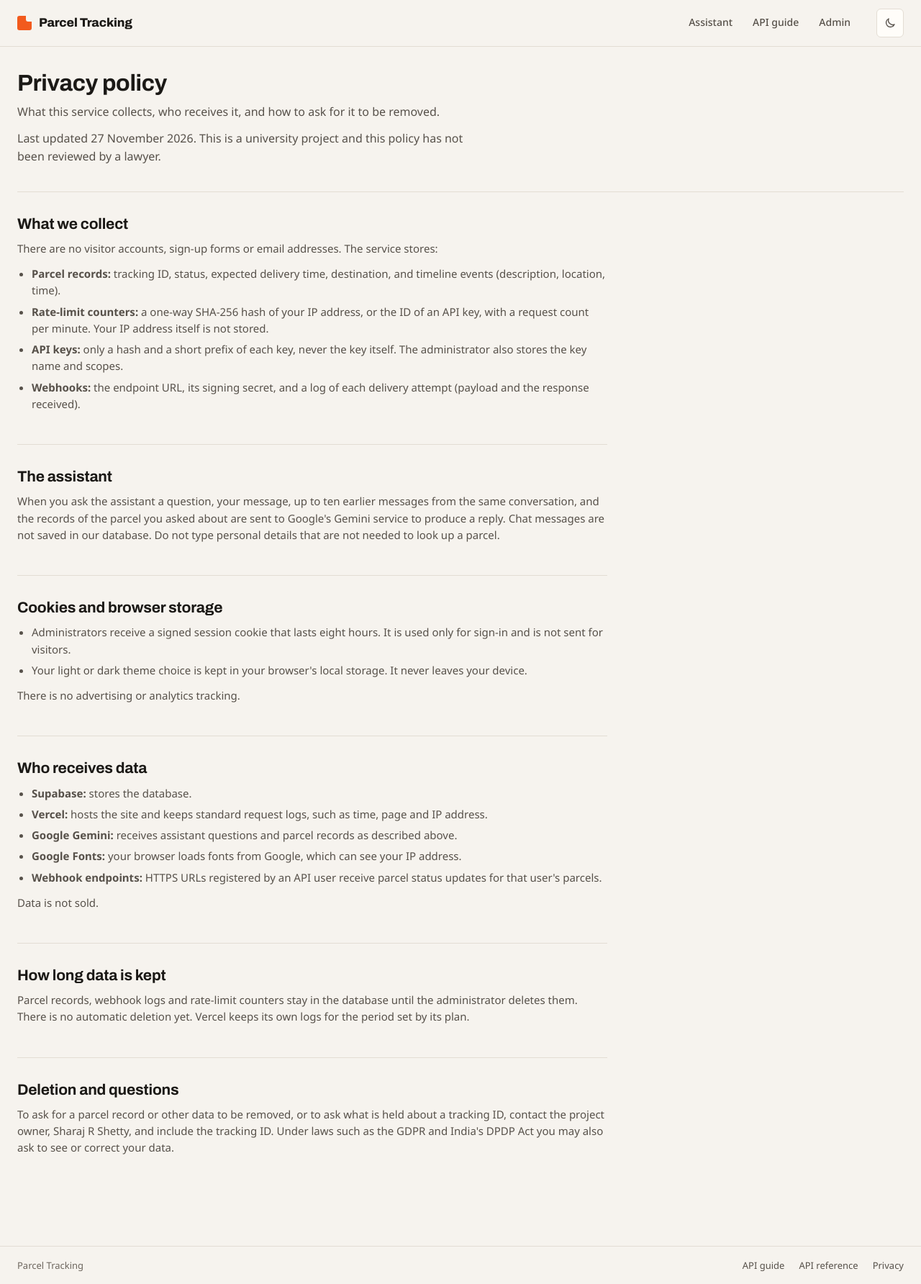
After one commit to SHARAJ379/Parcel-Tracking, a FastAPI app: page /privacy in a window 1280 px wide. The commit adds this page. Shown: the whole page at 72% size. Run offline with FastAPI, Linux system fonts and the light colour scheme.

Commit message:
feat: add privacy policy page and link preview tags
Adds /privacy (linked from the footer) describing what the service stores
and which third parties receive data. Adds Open Graph and Twitter card
tags with a 1200x630 preview image so shared links show a card.

Co-Authored-By: Claude Sonnet 5.5 <noreply@anthropic.com>

```diff
--- a/app.py
+++ b/app.py
@@ -1006,6 +1006,11 @@ def docs_guide(request: Request) -> HTMLResponse:
     return templates.TemplateResponse(request, "docs_guide.html", {})
 
 
+@app.get("/privacy", response_class=HTMLResponse)
+def privacy_policy(request: Request) -> HTMLResponse:
+    return templates.TemplateResponse(request, "privacy.html", {})
+
+
 @app.post("/api/v1/parcels", status_code=201)
 def create_parcel(
     payload: ParcelCreate,
--- a/static/styles.css
+++ b/static/styles.css
@@ -420,6 +420,8 @@ td .tracking-code { overflow-wrap: normal; white-space: nowrap; }
 .docs-section h2 { display: flex; flex-wrap: wrap; align-items: baseline; gap: 4px 12px; margin-bottom: 10px; font-size: 21px; }
 .docs-section h3 { margin-top: 20px; }
 .docs-section p { color: var(--text-secondary); }
+.docs-section ul { margin: 0 0 12px; padding-left: 20px; color: var(--text-secondary); }
+.docs-section li { margin-bottom: 6px; }
 .method-label { padding: 2px 8px; border: 1px solid var(--border); border-radius: var(--radius-small); color: var(--text-secondary); background: var(--surface-muted); font-family: var(--font-mono); font-size: 12px; font-stretch: normal; font-weight: 500; letter-spacing: 0; }
 .docs-section p code, .docs-section li code { padding: 1px 5px; border: 1px solid var(--border); border-radius: var(--radius-small); background: var(--surface-muted); font-size: 13px; }
 .code-block { position: relative; margin: 12px 0; }
--- a/templates/base.html
+++ b/templates/base.html
@@ -3,9 +3,25 @@
 <head>
   <meta charset="utf-8">
   <meta name="viewport" content="width=device-width, initial-scale=1">
-  <meta name="description" content="Parcel tracking and delivery assistant.">
+  {% set page_description %}{% block description %}Track a parcel and ask the delivery assistant in English, Hindi or Kannada.{% endblock %}{% endset %}
+  {% set page_title %}{% block title %}Parcel Tracking{% endblock %} · Parcel Tracking{% endset %}
+  <meta name="description" content="{{ page_description }}">
   <meta name="color-scheme" content="light dark">
-  <title>{% block title %}Parcel Tracking{% endblock %} · Parcel Tracking</title>
+  <title>{{ page_title }}</title>
+  {# Link previews (WhatsApp, LinkedIn, X) read these tags. #}
+  <meta property="og:type" content="website">
+  <meta property="og:site_name" content="Parcel Tracking">
+  <meta property="og:title" content="{{ page_title }}">
+  <meta property="og:description" content="{{ page_description }}">
+  <meta property="og:url" content="{{ request.url }}">
+  <meta property="og:image" content="{{ request.url_for('static', path='og-image.png') }}">
+  <meta property="og:image:width" content="1200">
+  <meta property="og:image:height" content="630">
+  <meta property="og:image:alt" content="Parcel Tracking: track a parcel and ask the delivery assistant.">
+  <meta name="twitter:card" content="summary_large_image">
+  <meta name="twitter:title" content="{{ page_title }}">
+  <meta name="twitter:description" content="{{ page_description }}">
+  <meta name="twitter:image" content="{{ request.url_for('static', path='og-image.png') }}">
   {# Apply the saved theme before the page paints, so there is no flash. #}
   <script>try { var t = localStorage.getItem("theme"); if (t === "light" || t === "dark") document.documentElement.dataset.theme = t; } catch (e) {}</script>
   <link rel="preconnect" href="https://fonts.googleapis.com">
@@ -36,7 +52,7 @@
   <footer class="site-footer">
     <div class="footer-inner">
       <span>Parcel Tracking</span>
-      <span class="footer-links"><a href="/docs-guide">API guide</a><a href="/docs">API reference</a></span>
+      <span class="footer-links"><a href="/docs-guide">API guide</a><a href="/docs">API reference</a><a href="/privacy">Privacy</a></span>
     </div>
   </footer>
 </body>
--- /dev/null
+++ b/templates/privacy.html
@@ -0,0 +1,53 @@
+{% extends "base.html" %}
+{% block title %}Privacy policy{% endblock %}
+{% block description %}What data Parcel Tracking collects, who receives it and how to ask for deletion.{% endblock %}
+{% block content %}
+<section class="docs-heading">
+  <h1>Privacy policy</h1>
+  <p>What this service collects, who receives it, and how to ask for it to be removed.</p>
+  <p>Last updated 27 November 2026. This is a university project and this policy has not been reviewed by a lawyer.</p>
+</section>
+<div class="docs-content">
+  <section class="docs-section">
+    <h2>What we collect</h2>
+    <p>There are no visitor accounts, sign-up forms or email addresses. The service stores:</p>
+    <ul>
+      <li><strong>Parcel records:</strong> tracking ID, status, expected delivery time, destination, and timeline events (description, location, time).</li>
+      <li><strong>Rate-limit counters:</strong> a one-way SHA-256 hash of your IP address, or the ID of an API key, with a request count per minute. Your IP address itself is not stored.</li>
+      <li><strong>API keys:</strong> only a hash and a short prefix of each key, never the key itself. The administrator also stores the key name and scopes.</li>
+      <li><strong>Webhooks:</strong> the endpoint URL, its signing secret, and a log of each delivery attempt (payload and the response received).</li>
+    </ul>
+  </section>
+  <section class="docs-section">
+    <h2>The assistant</h2>
+    <p>When you ask the assistant a question, your message, up to ten earlier messages from the same conversation, and the records of the parcel you asked about are sent to Google's Gemini service to produce a reply. Chat messages are not saved in our database. Do not type personal details that are not needed to look up a parcel.</p>
+  </section>
+  <section class="docs-section">
+    <h2>Cookies and browser storage</h2>
+    <ul>
+      <li>Administrators receive a signed session cookie that lasts eight hours. It is used only for sign-in and is not sent for visitors.</li>
+      <li>Your light or dark theme choice is kept in your browser's local storage. It never leaves your device.</li>
+    </ul>
+    <p>There is no advertising or analytics tracking.</p>
+  </section>
+  <section class="docs-section">
+    <h2>Who receives data</h2>
+    <ul>
+      <li><strong>Supabase:</strong> stores the database.</li>
+      <li><strong>Vercel:</strong> hosts the site and keeps standard request logs, such as time, page and IP address.</li>
+      <li><strong>Google Gemini:</strong> receives assistant questions and parcel records as described above.</li>
+      <li><strong>Google Fonts:</strong> your browser loads fonts from Google, which can see your IP address.</li>
+      <li><strong>Webhook endpoints:</strong> HTTPS URLs registered by an API user receive parcel status updates for that user's parcels.</li>
+    </ul>
+    <p>Data is not sold.</p>
+  </section>
+  <section class="docs-section">
+    <h2>How long data is kept</h2>
+    <p>Parcel records, webhook logs and rate-limit counters stay in the database until the administrator deletes them. There is no automatic deletion yet. Vercel keeps its own logs for the period set by its plan.</p>
+  </section>
+  <section class="docs-section">
+    <h2>Deletion and questions</h2>
+    <p>To ask for a parcel record or other data to be removed, or to ask what is held about a tracking ID, contact the project owner, Sharaj R Shetty, and include the tracking ID. Under laws such as the GDPR and India's DPDP Act you may also ask to see or correct your data.</p>
+  </section>
+</div>
+{% endblock %}
```
Also changed, not shown: tests/test_app.py (+23 -0 lines), static/og-image.png (added).
